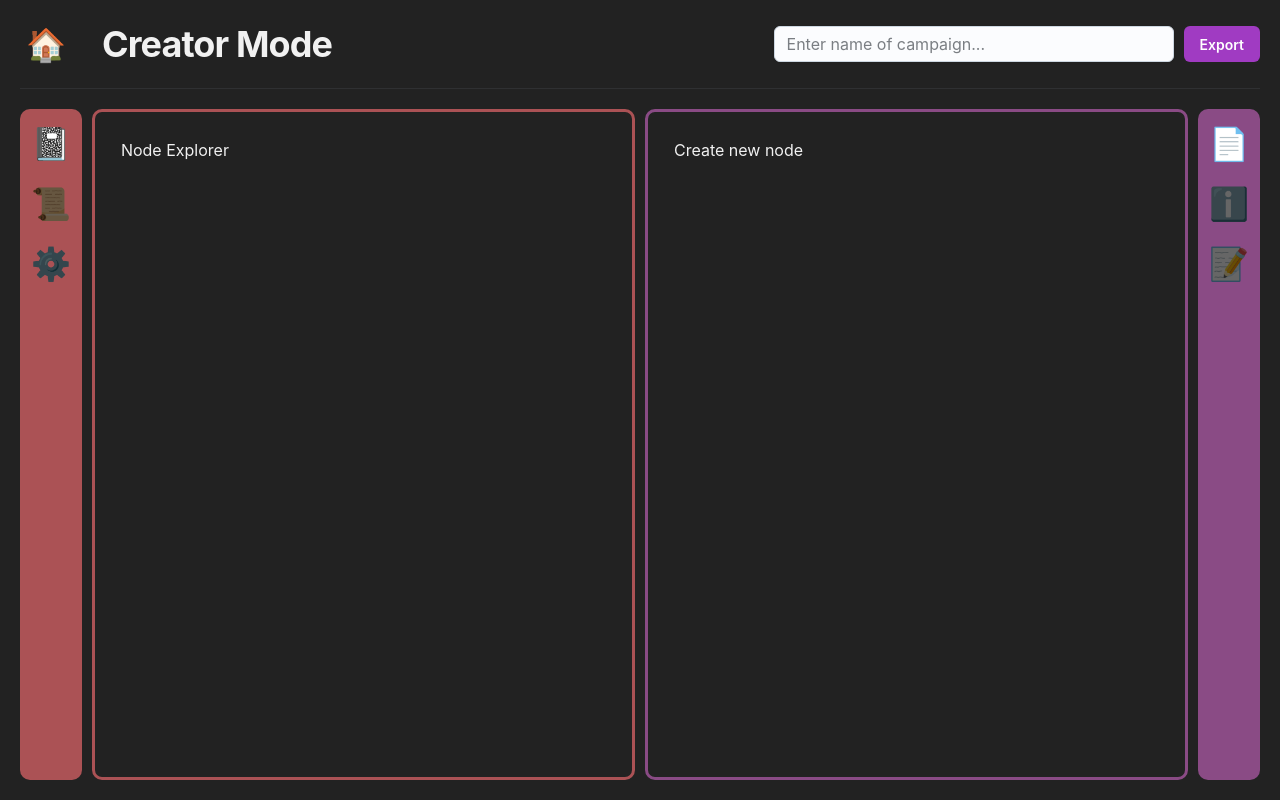
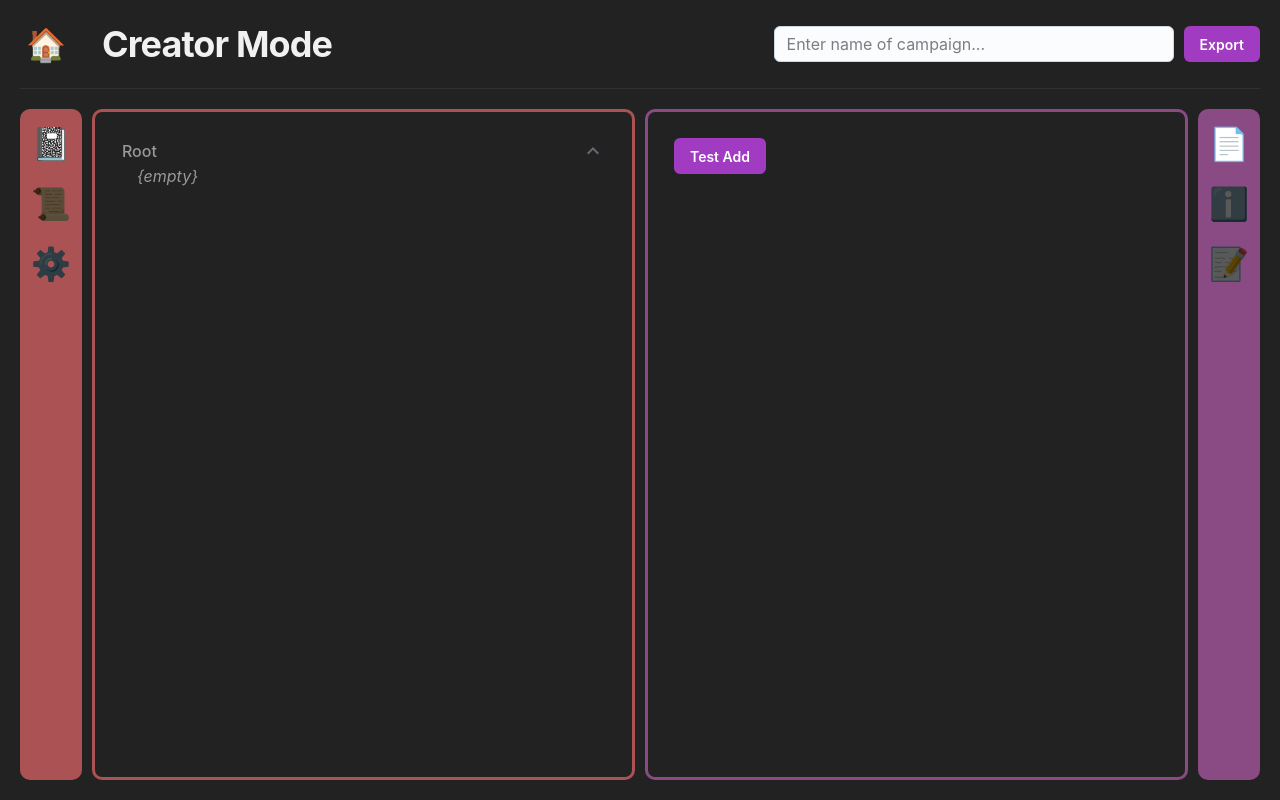
Before and after one commit to KodingKamp/QuestBoard, a React (Vite) app: page / in a window 1280 px wide. Both pictures are taken after a click on the button "CREATE NEW". Built offline with nearby package versions, Linux system fonts and the light colour scheme.

Commit message:
initial commit of node explorer

```diff
--- a/package.json
+++ b/package.json
@@ -12,7 +12,7 @@
   "dependencies": {
     "@emotion/react": "^11.11.1",
     "@emotion/styled": "^11.11.0",
-    "@mui/joy": "^5.0.0-beta.0",
+    "@mui/joy": "^5.0.0-beta.4",
     "@reduxjs/toolkit": "^1.9.5",
     "react": "^18.2.0",
     "react-dom": "^18.2.0",
--- a/src/Pages/CreatorMode/CreatorMode.jsx
+++ b/src/Pages/CreatorMode/CreatorMode.jsx
@@ -98,9 +98,15 @@ const CreatorMode = () => {
               </TabList>
 
               <div className='content-container-left content-container'>
-                <TabPanel value={0}>Node Explorer</TabPanel>
-                <TabPanel value={1}>Quest Explorer</TabPanel>
-                <TabPanel value={2}>Settings</TabPanel>
+                <TabPanel value={0}>
+                  <NodeExplorer />
+                </TabPanel>
+                <TabPanel value={1}>
+                  Quest Explorer
+                </TabPanel>
+                <TabPanel value={2}>
+                  Settings
+                </TabPanel>
               </div>
             </Tabs>
 
@@ -111,9 +117,15 @@ const CreatorMode = () => {
               className='tab-container-right tab-container'
             >
               <div className='content-container-right content-container'>
-                <TabPanel value={0}>Create new node</TabPanel>
-                <TabPanel value={1}>Create new intel</TabPanel>
-                <TabPanel value={2}>Add notes</TabPanel>
+                <TabPanel value={0}>
+                  <Button onClick={handleClickedAddNewNode}>Test Add</Button>
+                </TabPanel>
+                <TabPanel value={1}>
+                  Create new intel
+                </TabPanel>
+                <TabPanel value={2}>
+                  Add notes
+                </TabPanel>
               </div>
 
 
--- a/src/Pages/CreatorMode/CreatorMode.scss
+++ b/src/Pages/CreatorMode/CreatorMode.scss
@@ -44,7 +44,7 @@
           .tab-icon {
             font-size: 2rem;
             padding: unset;
-            filter: brightness(0.4);
+            filter: brightness(0.35);
 
             &.Mui-selected {
               background: unset;
--- /dev/null
+++ b/src/components/NodeExplorer/NodeComponent.jsx
@@ -0,0 +1,51 @@
+import { Accordion, AccordionDetails, AccordionGroup, AccordionSummary, Box, Typography } from "@mui/joy";
+import { useSelector } from "react-redux";
+
+const indentation = 16;
+
+const NodeComponent = ({
+  node,
+  level = 0
+}) => {
+  const nodes = useSelector(state => state.campaign.data.nodes);
+
+  return (
+    <AccordionGroup size="small"
+      sx={{
+        marginLeft: `${level * indentation}px`
+      }}
+    >
+      <Accordion defaultExpanded>
+        <AccordionSummary>
+          <Typography
+            noWrap
+          >
+            {node.name}
+          </Typography>
+        </AccordionSummary>
+
+        <AccordionDetails>
+          {node.childrenIds.map(childId => (
+            <NodeComponent
+              key={childId}
+              node={nodes[childId]}
+              level={level + 1}
+            />
+          ))}
+          {node.childrenIds.length === 0 &&
+            <Typography
+              sx={{
+                fontStyle: 'italic',
+                marginLeft: `${indentation}px`,
+              }}
+            >
+              &#123;empty&#125;
+            </Typography>
+          }
+        </AccordionDetails>
+      </Accordion>
+    </AccordionGroup>
+  );
+};
+
+export default NodeComponent;
--- a/src/components/NodeExplorer/NodeExplorer.jsx
+++ b/src/components/NodeExplorer/NodeExplorer.jsx
@@ -1,8 +1,14 @@
+import { useSelector } from 'react-redux';
+import NodeComponent from './NodeComponent';
 import './NodeExplorer.scss';
 
 const NodeExplorer = () => {
+  const nodes = useSelector(state => state.campaign.data.nodes);
+
   return (
-    <div>NodeExplorer</div>
+    <div>
+      <NodeComponent node={nodes.Root} />
+    </div>
   );
 };
 
--- a/src/index.scss
+++ b/src/index.scss
@@ -19,3 +19,9 @@ body {
 .clickable {
   cursor: pointer;
 }
+
+.ellipse {
+  white-space: nowrap;
+  overflow-x: hidden;
+  text-overflow: ellipsis;
+}
--- a/src/reducers/campaignReducer.js
+++ b/src/reducers/campaignReducer.js
@@ -31,7 +31,7 @@ export const campaignSlice = createSlice({
       );
 
       state.data.nodes[node.id] = node;
-      state.data.nodes[payload.parentNode].children = [...state.data.nodes[payload.parentNode].children, node.id];
+      state.data.nodes[payload.parentNode].childrenIds = [...state.data.nodes[payload.parentNode].childrenIds, node.id];
     },
   },
 });
--- a/src/services/campaignService.js
+++ b/src/services/campaignService.js
@@ -12,7 +12,8 @@ export const createNewCampaign = () => {
     nodes: {
       Root: {
         id: 'Root',
-        children: [],
+        childrenIds: [],
+        name: 'Root'
       },
     },
     quests: [],
```
